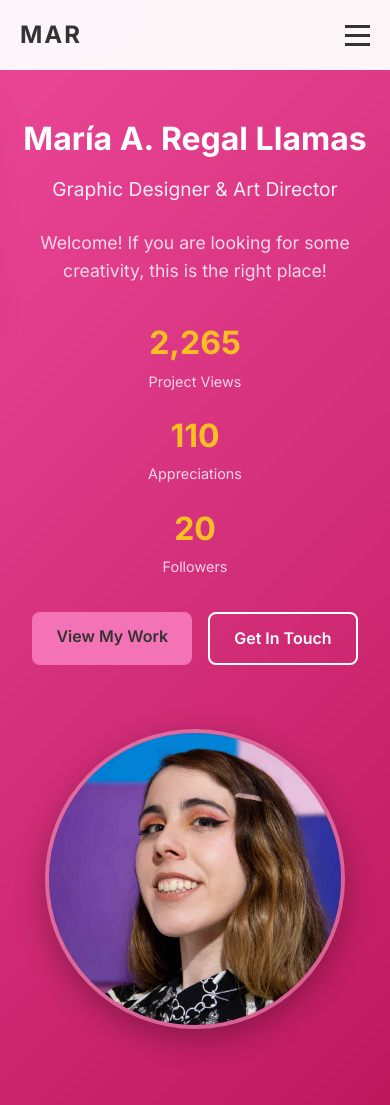
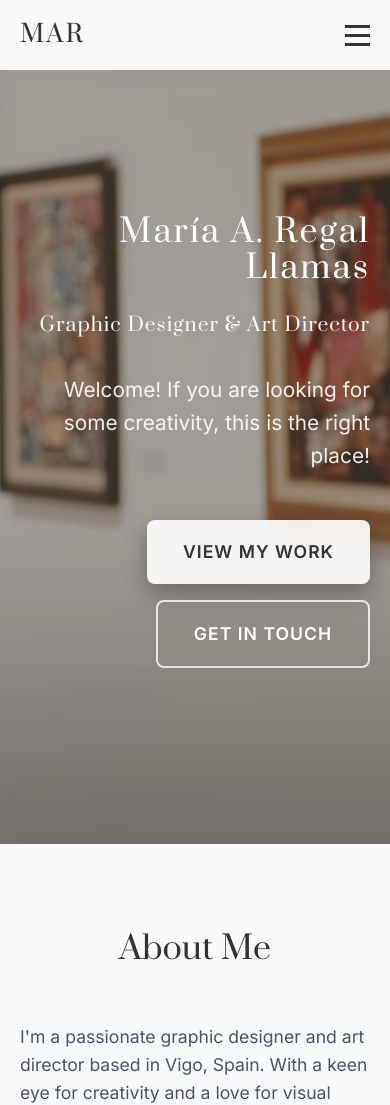
Before and after one commit to MariaRegal/mariaregal.github.io, a plain HTML site: page index.html in a window 390 px wide. Shown: the top 1105 px of the page. Drawn offline with Linux system fonts and the light colour scheme.

Commit message:
Enhanced hero section with a new background image and overlay, updated font styles to include 'Prata', and refined button styles. Removed project statistics for a cleaner design.

```diff
--- a/index.html
+++ b/index.html
@@ -5,7 +5,7 @@
     <meta name="viewport" content="width=device-width, initial-scale=1.0">
     <title>María A. Regal Llamas - Graphic Designer & Art Director</title>
     <link rel="stylesheet" href="styles.css">
-    <link href="https://fonts.googleapis.com/css2?family=Inter:wght@300;400;500;600;700&display=swap" rel="stylesheet">
+    <link href="https://fonts.googleapis.com/css2?family=Inter:wght@300;400;500;600;700&family=Prata&display=swap" rel="stylesheet">
     <link rel="stylesheet" href="https://cdnjs.cloudflare.com/ajax/libs/font-awesome/6.0.0/css/all.min.css">
 </head>
 <body>
@@ -31,6 +31,10 @@
 
     <!-- Hero Section -->
     <section id="home" class="hero">
+        <div class="hero-background">
+            <img src="assets/Maria_Angeles_Regal.jpg" alt="María A. Regal Llamas - Graphic Designer & Art Director" class="hero-bg-image">
+            <div class="hero-overlay"></div>
+        </div>
         <div class="hero-container">
             <div class="hero-content">
                 <h1 class="hero-title">
@@ -42,28 +46,9 @@
                 <p class="hero-description">
                     Welcome! If you are looking for some creativity, this is the right place!
                 </p>
-                <div class="hero-stats">
-                    <div class="stat">
-                        <span class="stat-number">2,265</span>
-                        <span class="stat-label">Project Views</span>
-                    </div>
-                    <div class="stat">
-                        <span class="stat-number">110</span>
-                        <span class="stat-label">Appreciations</span>
-                    </div>
-                    <div class="stat">
-                        <span class="stat-number">20</span>
-                        <span class="stat-label">Followers</span>
-                    </div>
-                </div>
                 <div class="hero-buttons">
                     <a href="#work" class="btn btn-primary">View My Work</a>
                     <a href="#contact" class="btn btn-secondary">Get In Touch</a>
-                </div>
-            </div>
-            <div class="hero-image">
-                <div class="profile-image">
-                    <img src="assets/Maria_Angeles_Regal_photo.jpg" alt="María A. Regal Llamas - Graphic Designer & Art Director" class="profile-photo">
                 </div>
             </div>
         </div>
--- a/styles.css
+++ b/styles.css
@@ -45,7 +45,8 @@ body {
 
 .nav-logo a {
     font-size: 1.5rem;
-    font-weight: 700;
+    font-weight: 400;
+    font-family: 'Prata', serif;
     color: #333;
     text-decoration: none;
     letter-spacing: 2px;
@@ -66,7 +67,7 @@ body {
 }
 
 .nav-link:hover {
-    color: #ec4899;
+    color: #8b5cf6;
 }
 
 .nav-link::after {
@@ -76,7 +77,7 @@ body {
     height: 2px;
     bottom: -5px;
     left: 0;
-    background-color: #ec4899;
+    background-color: #8b5cf6;
     transition: width 0.3s ease;
 }
 
@@ -103,133 +104,132 @@ body {
     min-height: 100vh;
     display: flex;
     align-items: center;
-    background: linear-gradient(135deg, #ec4899 0%, #be185d 100%);
     color: white;
     padding: 120px 0 80px;
+    position: relative;
+    overflow: hidden;
+}
+
+.hero-background {
+    position: absolute;
+    top: 0;
+    left: 0;
+    width: 100%;
+    height: 100%;
+    z-index: 1;
+}
+
+.hero-bg-image {
+    width: 100%;
+    height: 100%;
+    object-fit: cover;
+    object-position: center;
+    filter: brightness(0.7) contrast(1.2) saturate(1.1);
+}
+
+.hero-overlay {
+    position: absolute;
+    top: 0;
+    left: 0;
+    width: 100%;
+    height: 100%;
+    background: rgba(128, 128, 128, 0.2);
+    z-index: 2;
 }
 
 .hero-container {
     max-width: 1200px;
     margin: 0 auto;
     padding: 0 20px;
-    display: grid;
-    grid-template-columns: 1fr 1fr;
-    gap: 4rem;
-    align-items: center;
+    position: relative;
+    z-index: 3;
+    text-align: right;
 }
 
 .hero-title {
-    font-size: 3.5rem;
-    font-weight: 700;
-    margin-bottom: 1rem;
-    line-height: 1.2;
+    font-size: 4.5rem;
+    font-weight: 400;
+    font-family: 'Prata', serif;
+    margin-bottom: 1.5rem;
+    line-height: 1.1;
+    letter-spacing: 2px;
 }
 
 .hero-subtitle {
-    font-size: 1.5rem;
+    font-size: 2rem;
     font-weight: 400;
-    margin-bottom: 1.5rem;
-    opacity: 0.9;
+    font-family: 'Prata', serif;
+    margin-bottom: 2rem;
+    opacity: 0.95;
+    letter-spacing: 1px;
 }
 
 .hero-description {
-    font-size: 1.1rem;
-    margin-bottom: 2rem;
-    opacity: 0.8;
+    font-size: 1.3rem;
+    margin-bottom: 3rem;
+    opacity: 0.9;
+    max-width: 600px;
+    margin-left: auto;
+    margin-right: 0;
 }
 
-.hero-stats {
-    display: flex;
-    gap: 2rem;
-    margin-bottom: 2rem;
-}
 
-.stat {
-    text-align: center;
-}
-
-.stat-number {
-    display: block;
-    font-size: 2rem;
-    font-weight: 700;
-    color: #fbbf24;
-}
-
-.stat-label {
-    font-size: 0.9rem;
-    opacity: 0.8;
-}
 
 .hero-buttons {
     display: flex;
-    gap: 1rem;
+    gap: 2rem;
+    justify-content: flex-end;
 }
 
 .btn {
-    padding: 12px 24px;
+    padding: 18px 36px;
     border: none;
     border-radius: 8px;
     font-weight: 600;
+    font-size: 1.1rem;
     text-decoration: none;
     display: inline-block;
-    transition: all 0.3s ease;
+    transition: all 0.4s ease;
     cursor: pointer;
+    text-transform: uppercase;
+    letter-spacing: 1px;
+    position: relative;
+    overflow: hidden;
 }
 
 .btn-primary {
-    background: #f472b6;
+    background: rgba(255, 255, 255, 0.9);
     color: #333;
+    box-shadow: 0 8px 25px rgba(0, 0, 0, 0.3);
 }
 
 .btn-primary:hover {
-    background: #ec4899;
-    transform: translateY(-2px);
+    background: rgba(255, 255, 255, 1);
+    transform: translateY(-3px);
+    box-shadow: 0 12px 35px rgba(0, 0, 0, 0.4);
 }
 
 .btn-secondary {
     background: transparent;
     color: white;
-    border: 2px solid white;
+    border: 2px solid rgba(255, 255, 255, 0.8);
+    backdrop-filter: blur(10px);
 }
 
 .btn-secondary:hover {
-    background: white;
-    color: #333;
-    transform: translateY(-2px);
+    background: rgba(255, 255, 255, 0.1);
+    border-color: rgba(255, 255, 255, 1);
+    transform: translateY(-3px);
+    box-shadow: 0 8px 25px rgba(0, 0, 0, 0.3);
 }
 
-.hero-image {
-    display: flex;
-    justify-content: center;
-    align-items: center;
-}
 
-.profile-image {
-    width: 300px;
-    height: 300px;
-    border-radius: 50%;
-    overflow: hidden;
-    border: 4px solid rgba(255, 255, 255, 0.3);
-    box-shadow: 0 10px 30px rgba(0, 0, 0, 0.3);
-    transition: transform 0.3s ease, box-shadow 0.3s ease;
-}
-
-.profile-image:hover {
-    transform: scale(1.05);
-    box-shadow: 0 15px 40px rgba(0, 0, 0, 0.4);
-}
-
-.profile-photo {
-    width: 100%;
-    height: 100%;
-    object-fit: cover;
-    object-position: center;
-}
 
 /* Section Styles */
 .section-title {
     font-size: 2.5rem;
-    font-weight: 700;
+    font-weight: 400;
+    font-family: 'Prata', serif;
     text-align: center;
     margin-bottom: 3rem;
     color: #333;
@@ -256,6 +256,8 @@ body {
 
 .skills h3 {
     font-size: 1.5rem;
+    font-family: 'Prata', serif;
+    font-weight: 400;
     margin-bottom: 1rem;
     color: #333;
 }
@@ -267,7 +269,7 @@ body {
 }
 
 .skill-tag {
-    background: #ec4899;
+    background: #8b5cf6;
     color: white;
     padding: 0.5rem 1rem;
     border-radius: 25px;
@@ -293,13 +295,15 @@ body {
 .location-card i,
 .experience-card i {
     font-size: 2rem;
-    color: #ec4899;
+    color: #8b5cf6;
     margin-bottom: 1rem;
 }
 
 .location-card h4,
 .experience-card h4 {
     font-size: 1.2rem;
+    font-family: 'Prata', serif;
+    font-weight: 400;
     margin-bottom: 0.5rem;
     color: #333;
 }
@@ -336,7 +340,7 @@ body {
 
 .work-image {
     height: 200px;
-    background: linear-gradient(135deg, #ec4899 0%, #be185d 100%);
+    background: linear-gradient(135deg, #8b5cf6 0%, #7c3aed 100%);
     display: flex;
     align-items: center;
     justify-content: center;
@@ -353,6 +357,8 @@ body {
 
 .work-content h3 {
     font-size: 1.3rem;
+    font-family: 'Prata', serif;
+    font-weight: 400;
     margin-bottom: 0.5rem;
     color: #333;
 }
@@ -384,9 +390,9 @@ body {
 
 .category-btn {
     padding: 0.5rem 1.5rem;
-    border: 2px solid #ec4899;
+    border: 2px solid #8b5cf6;
     background: transparent;
-    color: #ec4899;
+    color: #8b5cf6;
     border-radius: 25px;
     cursor: pointer;
     font-weight: 500;
@@ -395,7 +401,7 @@ body {
 
 .category-btn.active,
 .category-btn:hover {
-    background: #ec4899;
+    background: #8b5cf6;
     color: white;
 }
 
@@ -414,6 +420,8 @@ body {
 
 .contact-info h3 {
     font-size: 1.8rem;
+    font-family: 'Prata', serif;
+    font-weight: 400;
     margin-bottom: 1rem;
     color: #333;
 }
@@ -437,18 +445,18 @@ body {
 }
 
 .contact-method a {
-    color: #ec4899;
+    color: #8b5cf6;
     text-decoration: none;
     transition: color 0.3s ease;
 }
 
 .contact-method a:hover {
-    color: #be185d;
+    color: #7c3aed;
     text-decoration: underline;
 }
 
 .contact-method i {
-    color: #ec4899;
+    color: #8b5cf6;
     font-size: 1.2rem;
 }
 
@@ -462,7 +470,7 @@ body {
     align-items: center;
     gap: 0.5rem;
     padding: 0.75rem 1.5rem;
-    background: #ec4899;
+    background: #8b5cf6;
     color: white;
     text-decoration: none;
     border-radius: 8px;
@@ -470,7 +478,7 @@ body {
 }
 
 .social-link:hover {
-    background: #be185d;
+    background: #7c3aed;
     transform: translateY(-2px);
 }
 
@@ -498,7 +506,7 @@ body {
 .form-group input:focus,
 .form-group textarea:focus {
     outline: none;
-    border-color: #ec4899;
+    border-color: #8b5cf6;
 }
 
 .form-group textarea {
@@ -522,6 +530,8 @@ body {
 
 .footer-logo h3 {
     font-size: 1.5rem;
+    font-family: 'Prata', serif;
+    font-weight: 400;
     margin-bottom: 0.5rem;
 }
 
@@ -591,20 +601,23 @@ body {
     }
 
     .hero-container {
-        grid-template-columns: 1fr;
-        text-align: center;
+        text-align: right;
     }
 
     .hero-title {
-        font-size: 2.5rem;
+        font-size: 3.5rem;
     }
 
-    .hero-stats {
-        justify-content: center;
+    .hero-subtitle {
+        font-size: 1.5rem;
     }
 
+
+
     .hero-buttons {
-        justify-content: center;
+        flex-direction: column;
+        align-items: flex-end;
+        gap: 1rem;
     }
 
     .about-content {
@@ -638,10 +651,7 @@ body {
         font-size: 1.2rem;
     }
 
-    .hero-stats {
-        flex-direction: column;
-        gap: 1rem;
-    }
+
 
     .work-categories {
         flex-direction: column;
```
Also changed, not shown: assets/Maria_Angeles_Regal.jpg (added).
